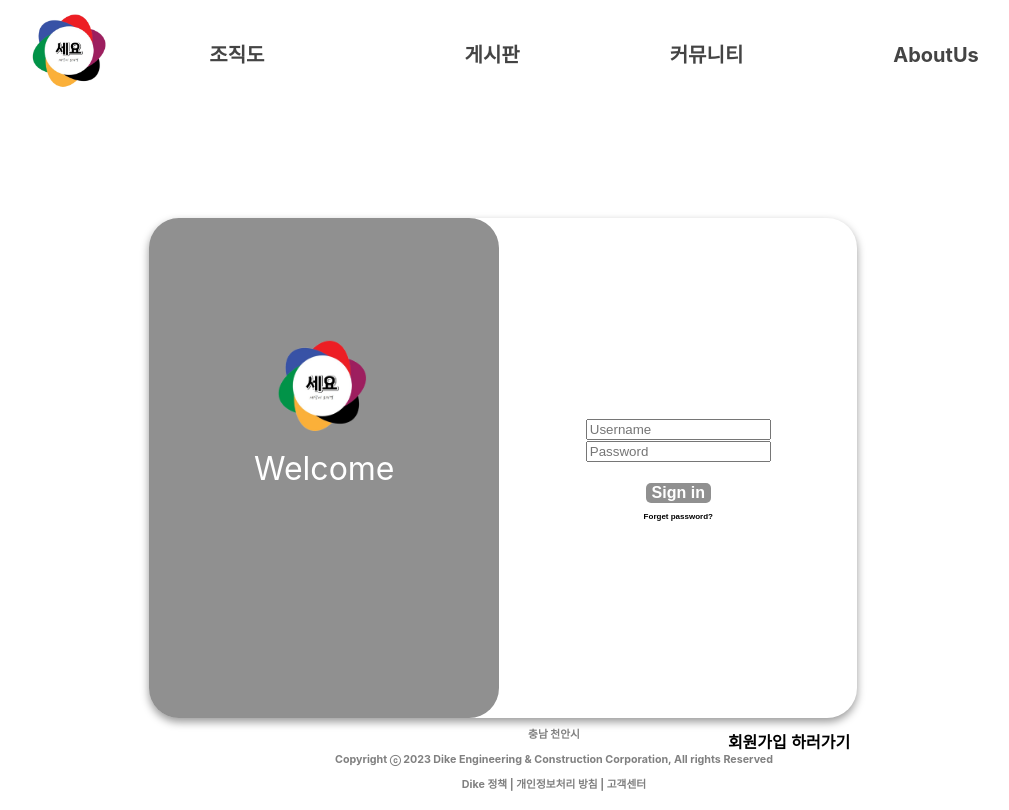
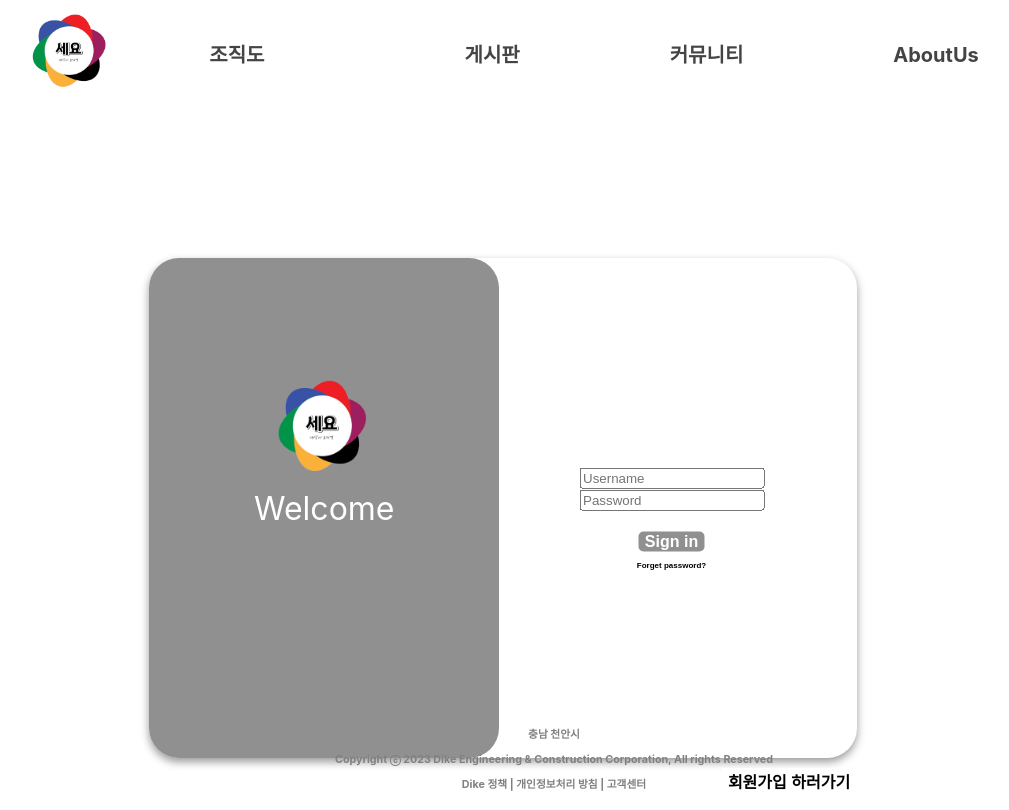
Before and after one commit to koo1175/sayyo, a React (Create React App) app in the folder sayo/: page / in a window 1280 px wide. Shown: the whole page, without its empty margins (86-1095 px from the left). Built offline with nearby package versions, Linux system fonts and the light colour scheme.

Commit message:
Update index.js

```diff
--- a/sayo/src/views/AuthForm/index.js
+++ b/sayo/src/views/AuthForm/index.js
@@ -4,19 +4,19 @@ import { useSpring, animated } from 'react-spring';
 // New component for registration form
 function LoginForm() {
   return (
-    <div style={{ marginTop: 200, marginLeft:350, textAlign: 'center' }}>
+    <div style={{ marginTop: 200, marginLeft: 350, textAlign: 'center' }}>
       {/* Add your registration form elements here */}
       <form>
         {/* Example input field */}
         <input type="text" placeholder='Username' />
         {/* Add more input fields as needed */}
-        <br/>
+        <br />
         <input type="password" placeholder='Password' />
-        <br/><br/>
+        <br /><br />
         {/* Example submit button */}
-        <button type="submit" style={{backgroundColor:'#909090', color:"#fff", borderRadius: 5}}>Sign in</button>
-        <br/>
-        <button style={{fontSize: '0.5em'}}>Forget password?</button>
+        <button type="submit" style={{ backgroundColor: '#909090', color: "#fff", borderRadius: 5 }}>Sign in</button>
+        <br />
+        <button style={{ fontSize: '0.5em' }}>Forget password?</button>
       </form>
     </div>
   );
@@ -24,21 +24,21 @@ function LoginForm() {
 
 function RegisterForm() {
   return (
-    <div style={{ marginTop: 200, marginLeft:-300, textAlign: 'center' }}>
+    <div style={{ marginTop: 200, marginLeft: -300, textAlign: 'center' }}>
       {/* Add your registration form elements here */}
       <form>
         {/* Example input field */}
         <input type="text" placeholder='Username' />
         {/* Add more input fields as needed */}
-        <br/>
+        <br />
         <input type="text" placeholder='Email' />
-        <br/>
+        <br />
         <input type="password" placeholder='Password' />
-        <br/>
+        <br />
         <input type="text" placeholder='Confirm Password' />
-        <br/>
+        <br />
         {/* Example submit button */}
-        <button type="submit" style={{backgroundColor:'#909090', color:"#fff", borderRadius: 5}}>Sign up</button>
+        <button type="submit" style={{ backgroundColor: '#909090', color: "#fff", borderRadius: 5 }}>Sign up</button>
 
       </form>
     </div>
@@ -64,6 +64,23 @@ export default function AuthForm() {
 
   return (
     <div style={{ position: 'relative' }}>
+      {/* White form in front of the gray square */}
+      <animated.div
+        style={{
+          position: 'realtive',
+          width: 708,
+          height: 500,
+          margin: '300px 0 0 170px', // Adjust position to center inside the gray square
+          boxShadow: '0 4px 8px rgba(0, 0, 0, 0.4)',
+          borderRadius: 30,
+        }}
+      >
+        <div style={{ position: 'absolute', top: '30%', left: '45%', transform: 'translate(-50%, -50%)', fontSize: '1em' }}>
+        {/* Render registration form if isLogin is false */}
+        {isLogin && <LoginForm />}
+        {!isLogin && <RegisterForm />}
+        </div>
+
         {/* Gray animated square */}
         <animated.div
           onClick={handleClick}
@@ -72,10 +89,12 @@ export default function AuthForm() {
             height: 500,
             background: '#909090',
             borderRadius: 30,
-          marginTop: 150,
+            marginTop: -110,
+            marginLeft: -170,
             ...springProps,
           }}
         >
+
           {/* Image positioning */}
           <img
             src="/img/sayoLogo.png" // Replace with the actual path to your image
@@ -90,26 +109,14 @@ export default function AuthForm() {
             }}
           />
 
+
           {/* Text depending on the state */}
           <div style={{ position: 'absolute', top: '50%', left: '50%', transform: 'translate(-50%, -50%)', color: '#ffffff', textAlign: 'center', fontSize: '2em' }}>
             {isLogin ? 'Welcome' : 'Join with us'}
           </div>
         </animated.div>
 
-      {/* White form in front of the gray square */}
-      <animated.div
-        style={{
-          position: 'absolute',
-          width: 708,
-          height: 500,
-          margin: '-500px 0 0 170px', // Adjust position to center inside the gray square
-          boxShadow: '0 4px 8px rgba(0, 0, 0, 0.4)',
-          borderRadius: 30,
-        }}
-      >
-        {/* Render registration form if isLogin is false */}
-        {isLogin && <LoginForm />}
-        {!isLogin && <RegisterForm/>}
+
       </animated.div>
 
       {/* Toggle between login and sign-up buttons */}
```
Lines whose indentation alone changed are shown as unchanged.
